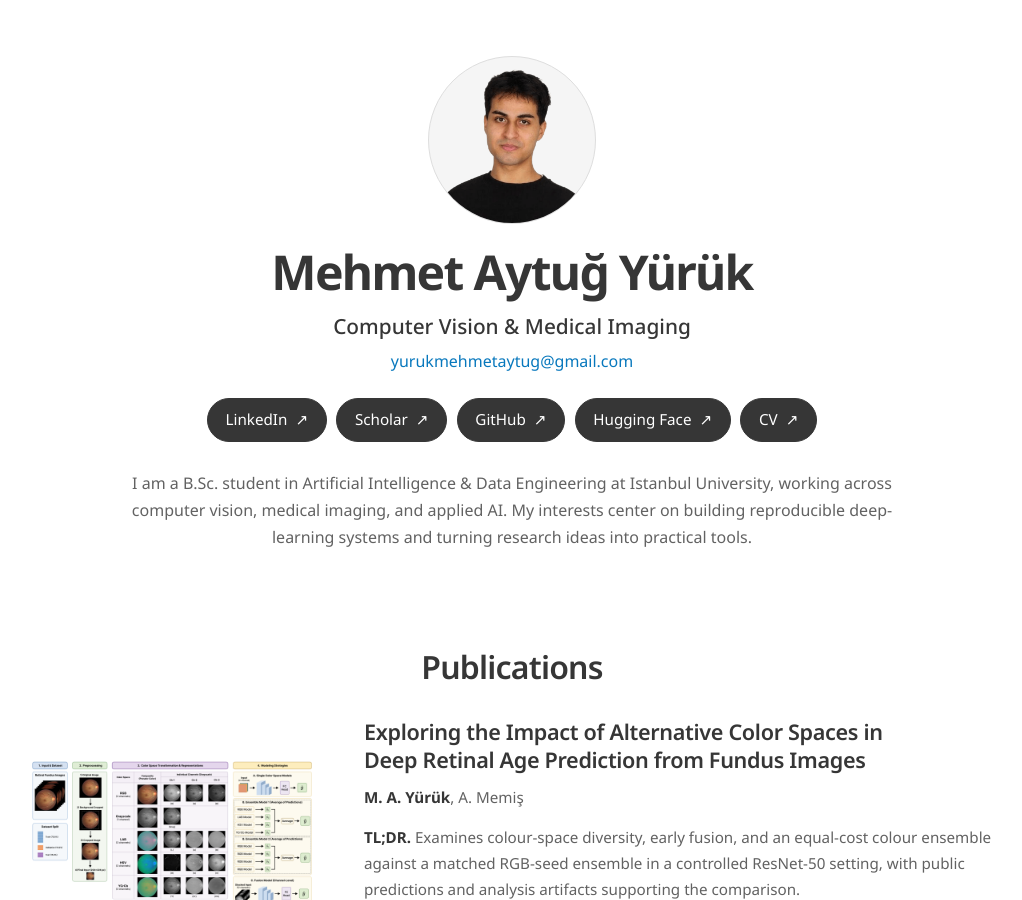
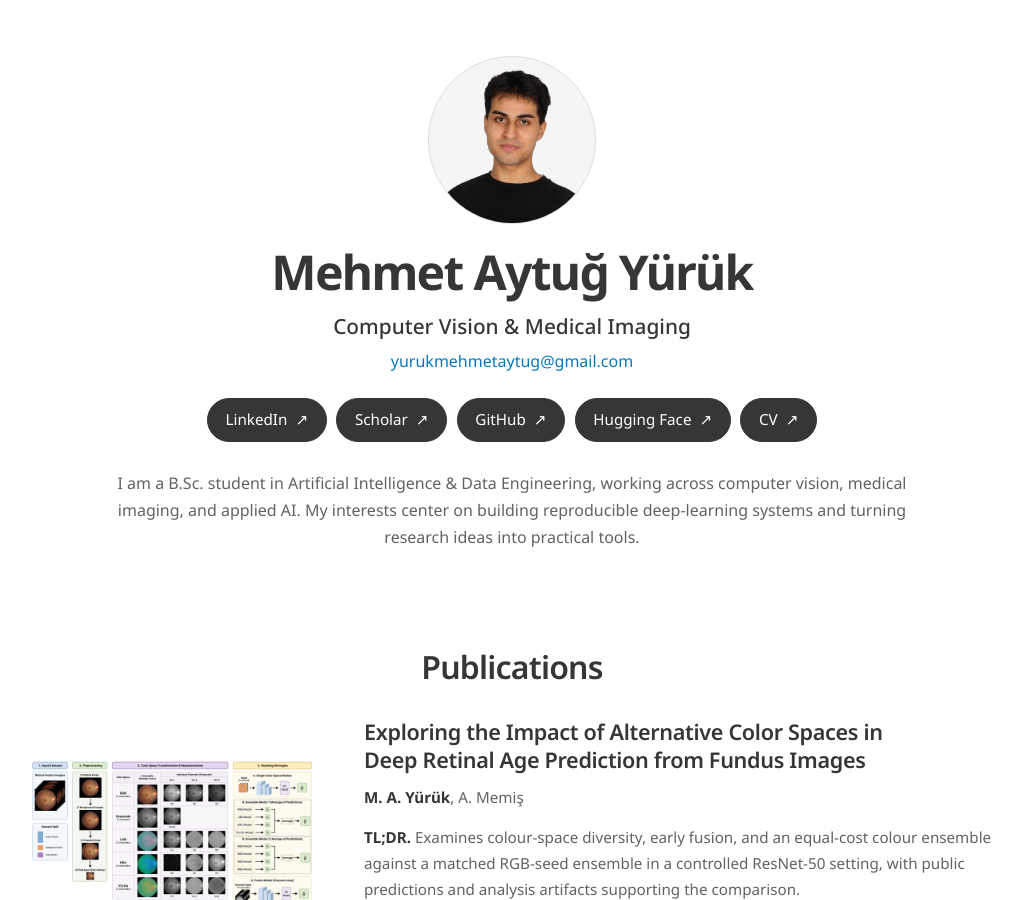
Before and after one commit to mehmetaytugyuruk/mehmetaytugyuruk.github.io, a Jekyll site: the page built from index.html, in a window 1280 px wide and 900 px high. Shown: the whole window, without its empty margins (128-1150 px from the left). Built offline with Jekyll 4.4.1, drawn with Linux system fonts in a browser that asks for light colours; some web fonts are replaced.

Commit message:
Remove university from profile bio

```diff
--- a/_data/profile.yml
+++ b/_data/profile.yml
@@ -8,7 +8,7 @@ institution: Istanbul University
 education_period: 2024–2028 · Expected
 location: Istanbul, Türkiye
 email: yurukmehmetaytug@gmail.com
-bio: I am a B.Sc. student in Artificial Intelligence & Data Engineering at Istanbul University, working across computer vision, medical imaging, and applied AI. My interests center on building reproducible deep-learning systems and turning research ideas into practical tools.
+bio: I am a B.Sc. student in Artificial Intelligence & Data Engineering, working across computer vision, medical imaging, and applied AI. My interests center on building reproducible deep-learning systems and turning research ideas into practical tools.
 portrait: /assets/images/site/photo.png
 portrait_alt: Portrait of Mehmet Aytuğ Yürük
 cv: /cv.pdf
```
